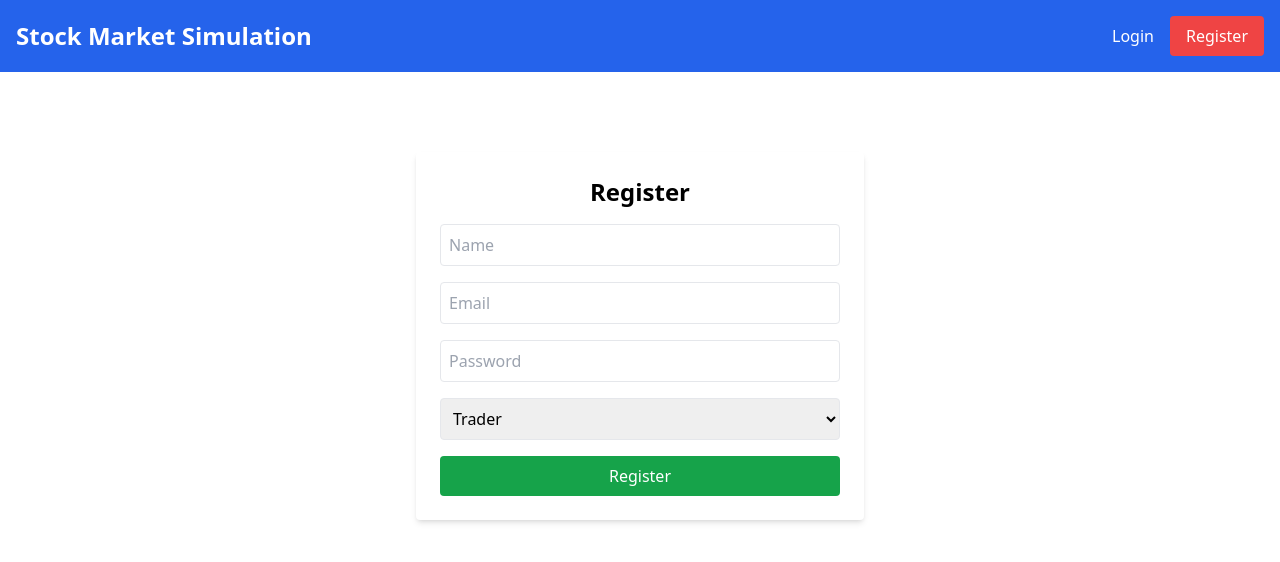
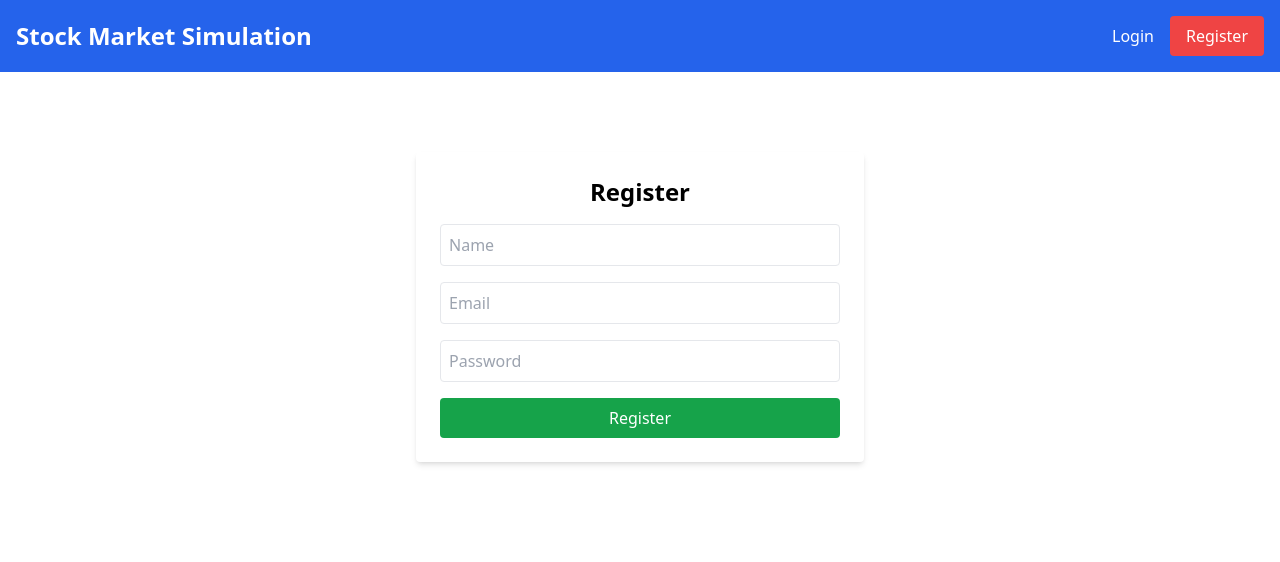
Before and after one commit to CodingBartender/Assessment2, a React (Create React App) app in the folder frontend/: page /register in a window 1280 px wide. Shown: the top 562 px of the page. Built offline with nearby package versions, Linux system fonts and the light colour scheme.

Commit message:
removed deprecated registration part

```diff
--- a/frontend/src/pages/Login.jsx
+++ b/frontend/src/pages/Login.jsx
@@ -8,21 +8,12 @@ const Login = () => {
   const { login } = useAuth();
   const navigate = useNavigate();
 
-  const handleSubmit = async (e) => {
+ const handleSubmit = async (e) => {
     e.preventDefault();
     try {
       const response = await axiosInstance.post('/api/auth/login', formData);
-      // Ensure role is present in user object
-      const userData = { ...response.data };
-      if (!userData.role && userData.type) {
-        userData.role = userData.type;
-      }
-      login(userData);
-      if (userData.role === 'TRADER') {
-        navigate('/trader-dashboard');
-      } else {
-        navigate('/profile');
-      }
+      login(response.data);
+      navigate('/tasks');
     } catch (error) {
       alert('Login failed. Please try again.');
     }
--- a/frontend/src/pages/Register.jsx
+++ b/frontend/src/pages/Register.jsx
@@ -3,7 +3,7 @@ import { useNavigate } from 'react-router-dom';
 import axiosInstance from '../axiosConfig';
 
 const Register = () => {
-  const [formData, setFormData] = useState({ name: '', email: '', password: '', role: 'TRADER' });
+  const [formData, setFormData] = useState({ name: '', email: '', password: ''});
   const navigate = useNavigate();
 
   const handleSubmit = async (e) => {
@@ -42,15 +42,7 @@ const Register = () => {
           onChange={(e) => setFormData({ ...formData, password: e.target.value })}
           className="w-full mb-4 p-2 border rounded"
         />
-        <select
-          value={formData.role}
-          onChange={(e) => setFormData({ ...formData, role: e.target.value })}
-          className="w-full mb-4 p-2 border rounded"
-        >
-          <option value="TRADER">Trader</option>
-          <option value="BUYER">Buyer</option>
-          <option value="ADMIN">Admin</option>
-        </select>
+
         <button type="submit" className="w-full bg-green-600 text-white p-2 rounded">
           Register
         </button>
```
Also changed, not shown: 2 other files (tests, documents, lock files or other folders).
